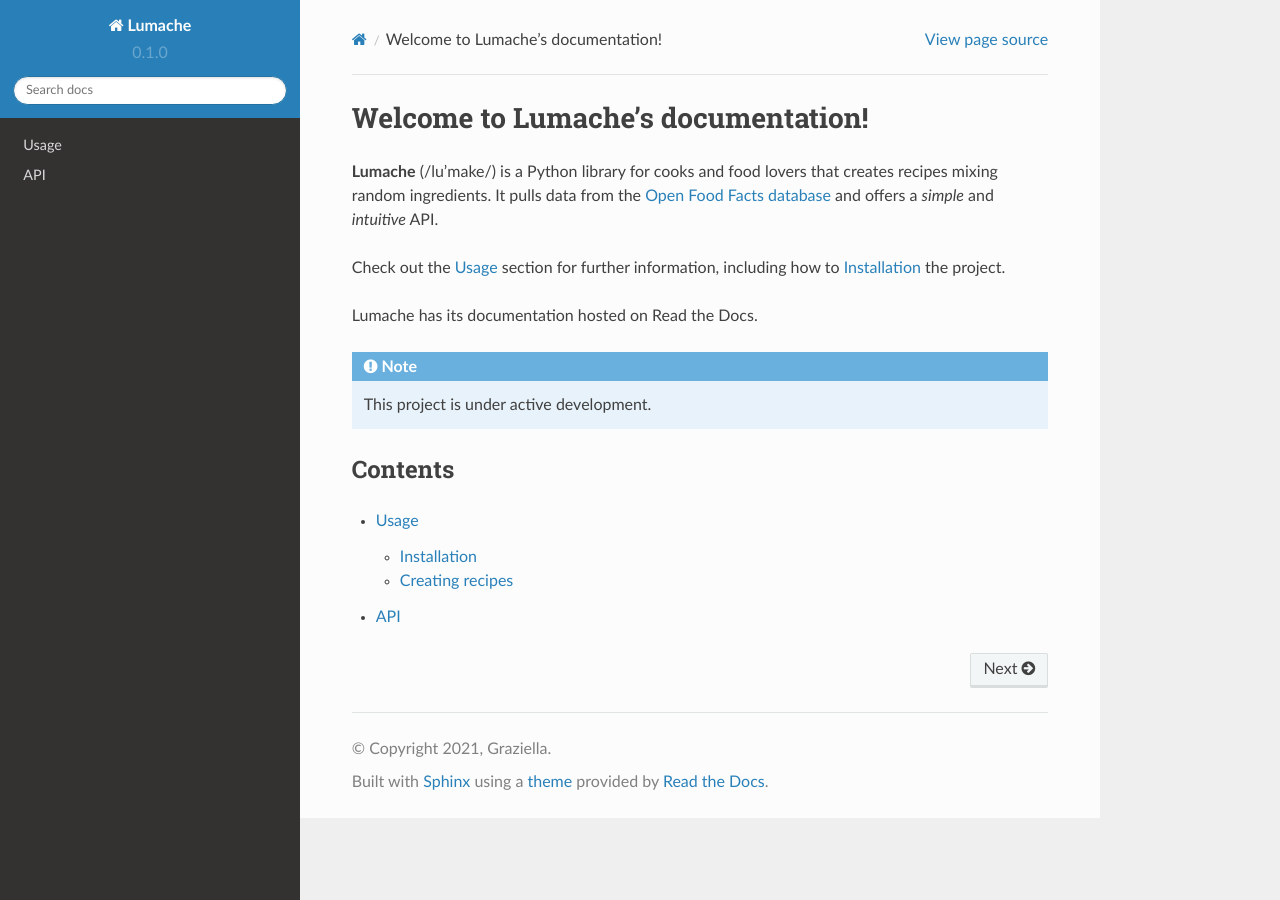
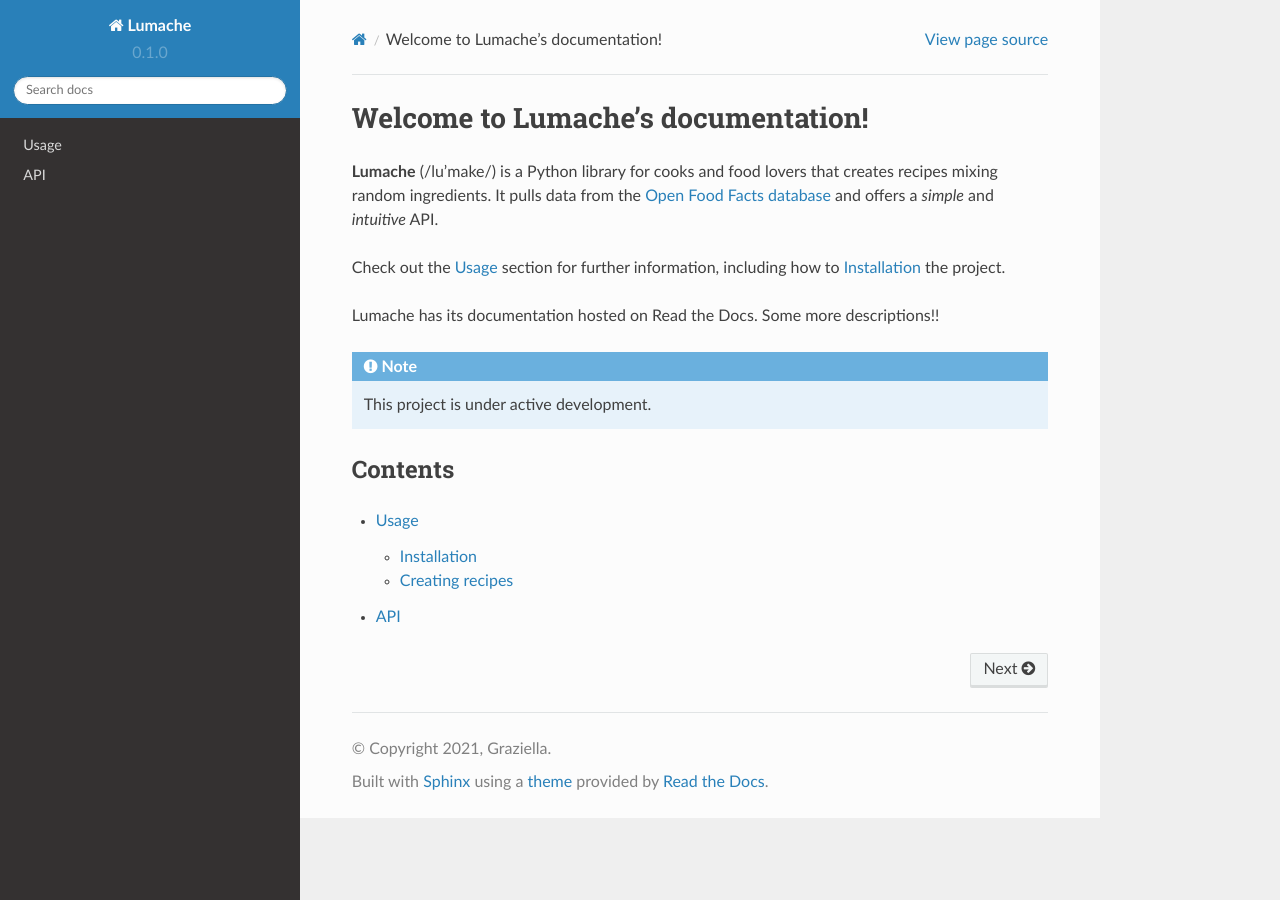
Before and after one commit to justaPCWingo/RTD_test, a Sphinx documentation site: the page built from docs/source/index.rst, in a window 1280 px wide. Built offline with Sphinx 7.4.7 and the Read the Docs theme 2.0.0, drawn with Linux system fonts in a browser that asks for light colours.

Commit message:
another commit for pull request

```diff
--- a/docs/source/index.rst
+++ b/docs/source/index.rst
@@ -10,7 +10,7 @@ Check out the :doc:`usage` section for further information, including
 how to :ref:`installation` the project.
 
 Lumache has its documentation hosted on Read the Docs.
-
+Some more descriptions!!
 
 .. note::
 
```
